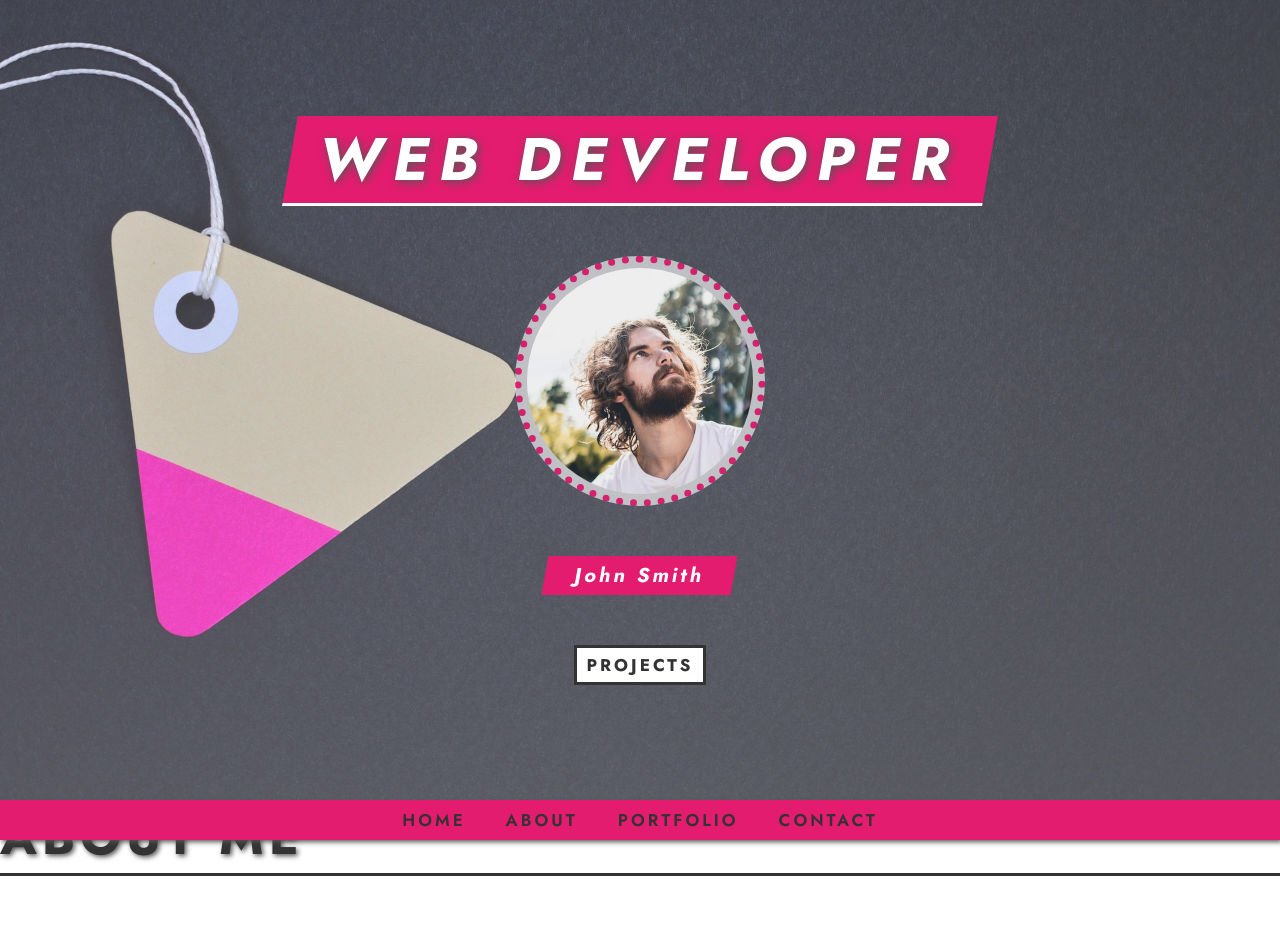
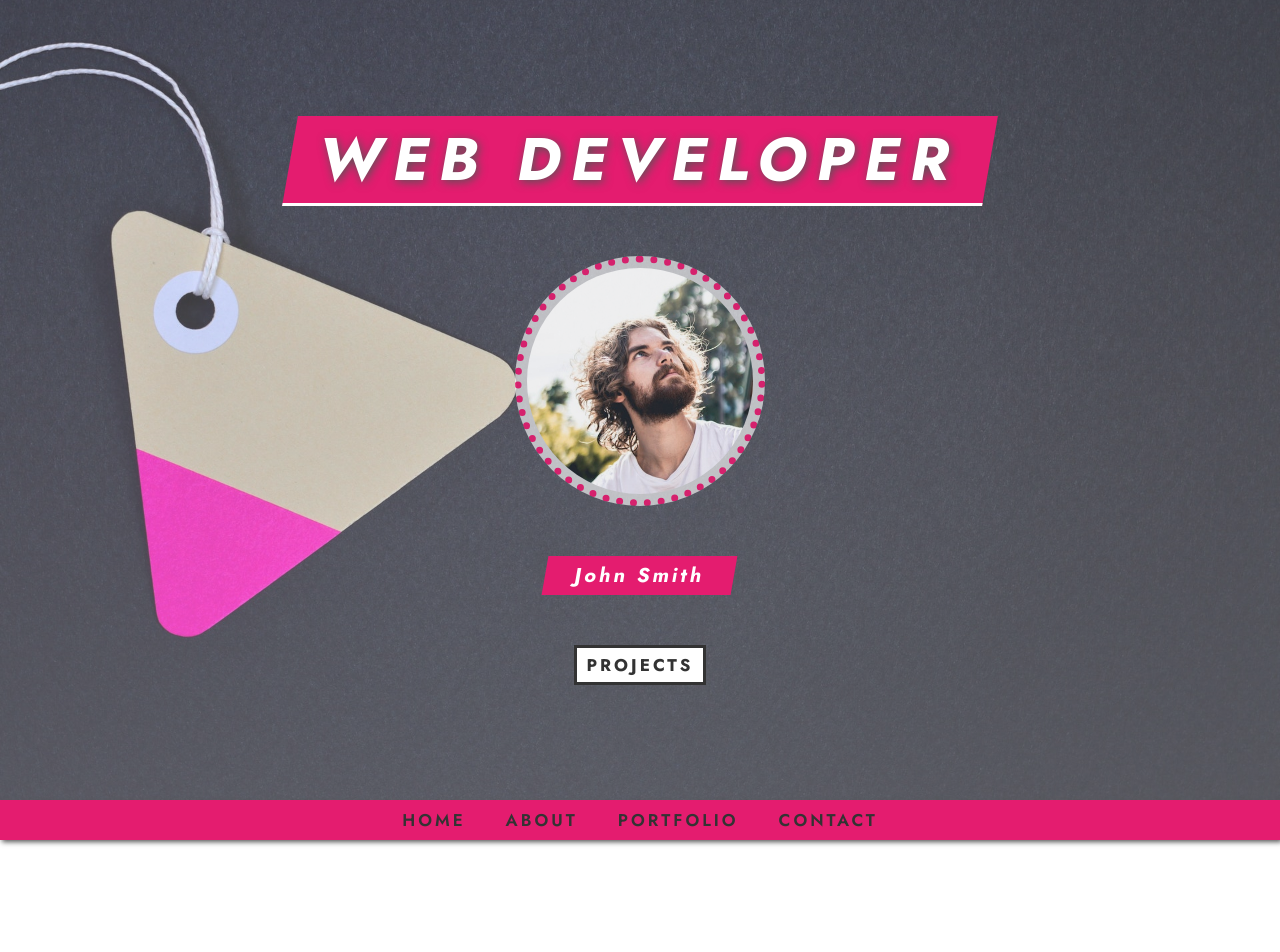
Before and after one commit to DiegoMutre/portfolio-design-react, a React (Create React App) app: page / in a window 1280 px wide. Shown: the top 952 px of the page. Built offline with nearby package versions, Linux system fonts and the light colour scheme.

Commit message:
Create About styles

```diff
--- /dev/null
+++ b/src/components/About/About.css
@@ -0,0 +1,9 @@
+.section-2 {
+    width: 100%;
+    height: 100%;
+    padding: 15rem 0 10rem 0;
+    background-color: #fff;
+    display: flex;
+    flex-direction: column;
+    align-items: center;
+}
--- a/src/components/About/About.jsx
+++ b/src/components/About/About.jsx
@@ -1,7 +1,9 @@
+import "./About.css";
+
 export const About = () => {
     return (
         <section className="section-2" id="section-2">
-            <h1 className="section-heading section-2-heading">About Me</h1>
+            <h1 className="section-heading">About Me</h1>
         </section>
     );
 };
```
